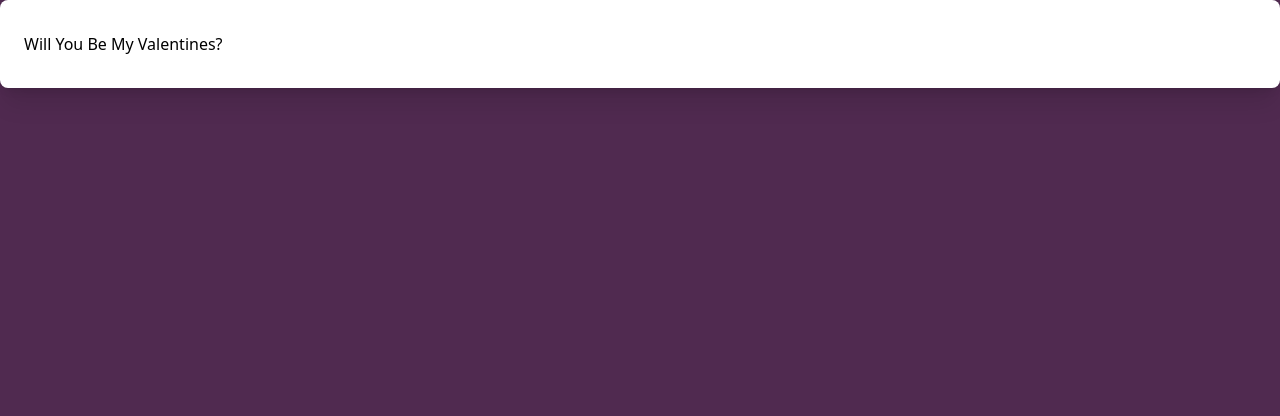
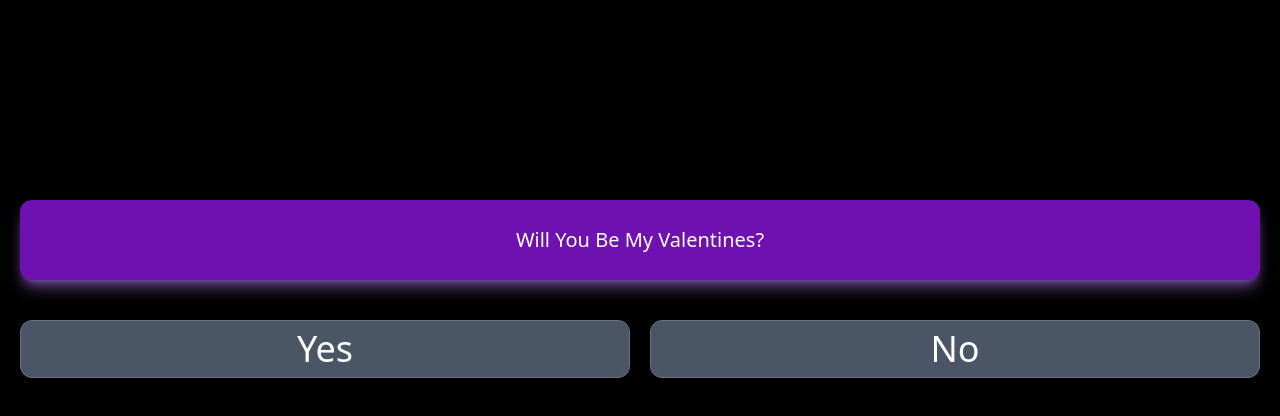
Before and after one commit to lifewhater/valentines, a Vue app in the folder valentines/: page / in a window 1280 px wide. Shown: the top 416 px of the page. Built offline with nearby package versions, Linux system fonts and the light colour scheme.

Commit message:
Added some styling and fixed the layout

```diff
--- a/valentines/src/App.vue
+++ b/valentines/src/App.vue
@@ -1,7 +1,14 @@
 <template>
-  <div class=" bg-white rounded-lg px-6 py-8 ring shadow-xl ring-gray-900/5">
-    Will You Be My Valentines?
+  <div class="flex-row mt-50 mx-5 space-y-10">
+    <div class="flex bg-purple-800 rounded-xl h-20 justify-center items-center shadow-lg shadow-purple-400/50">
+      <a class="text-white text-xl">Will You Be My Valentines?</a>
+    </div>
+    <div class=" flex justify-between text-white text-4xl gap-5">
+     <button class=" bg-gray-600 hover:bg-purple-400 border border-gray-500 py-2 px-5 rounded-xl w-full ">Yes</button>
+     <button class="bg-gray-600 hover:bg-purple-400 border border-gray-500  py-2 px-5 rounded-xl w-full ">No</button>
+    </div>
   </div>
+
 </template>
 
 <script setup lang="ts">
@@ -10,6 +17,6 @@
 
 <style scoped>
 :global(body) {
-  background-color: lab(23.44 22.9 -15.79);
+  background-color: lab(0 0 0);
 }
 </style>
```
